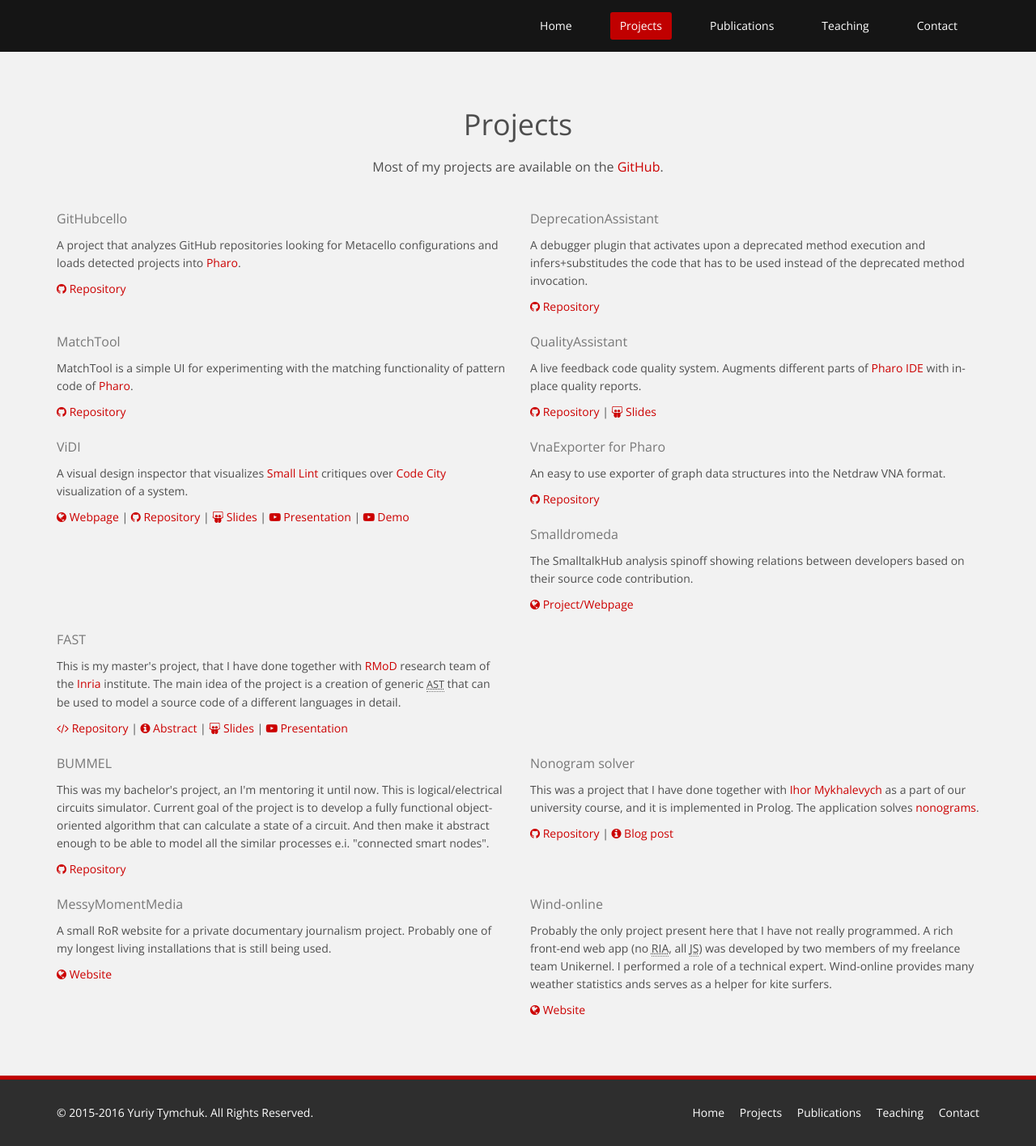
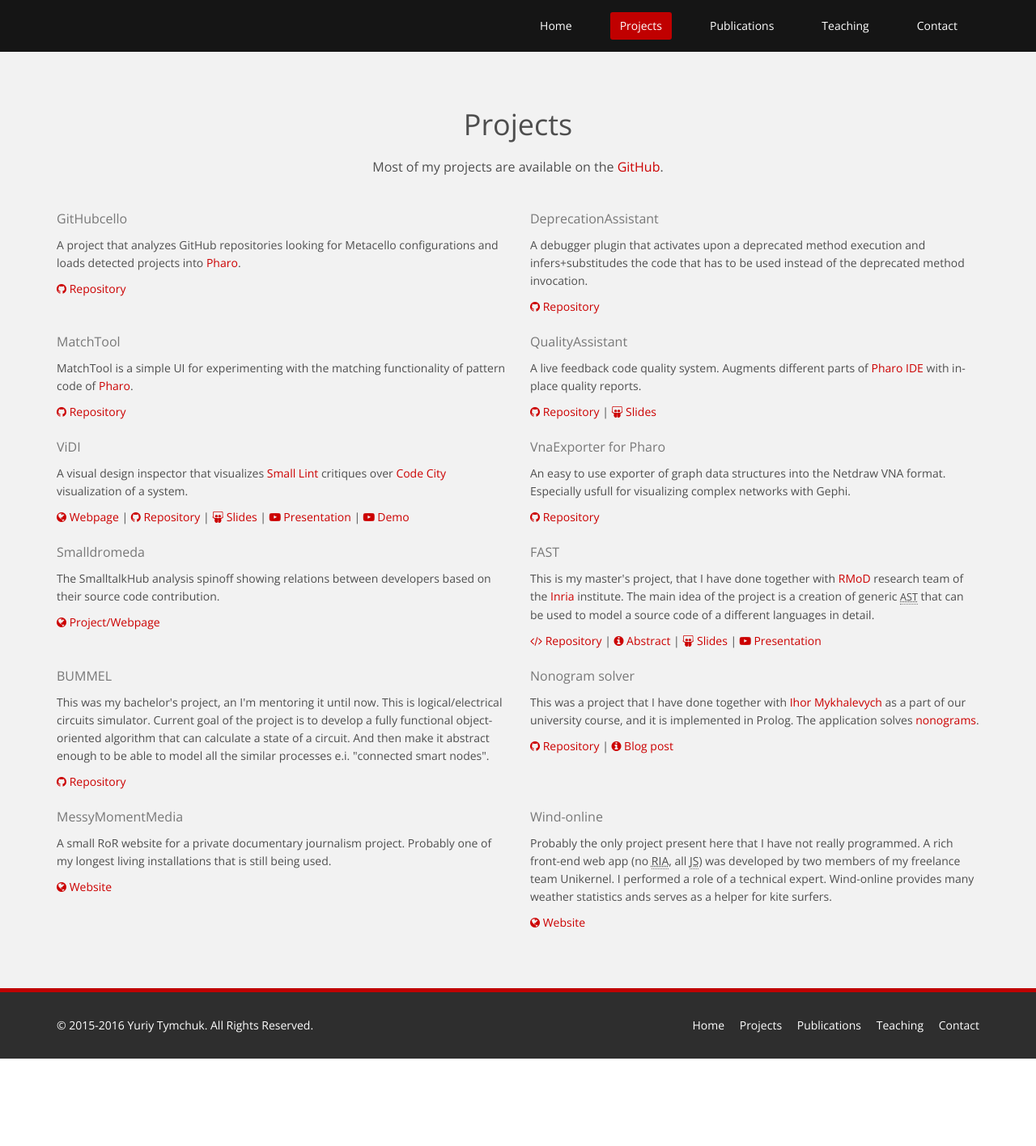
Before and after one commit to Uko/uko.github.io, a Jekyll site: the page built from projects.html, in a window 1280 px wide. Shown: the whole page at 81% size. Built offline with Jekyll 4.4.1, drawn with Linux system fonts in a browser that asks for light colours; nearby versions of some CDN libraries; after the commit the page ends 1308 px from its top, so only the background shows below that.

Commit message:
Updated VNA description

```diff
--- a/projects.html
+++ b/projects.html
@@ -95,7 +95,7 @@ title: Projects
       <div class="col-sm-6 wow fadeInDown" data-wow-duration="1000ms" data-wow-delay="600ms">
         <h3>VnaExporter for Pharo</h3>
         <p>
-          An easy to use exporter of graph data structures into the Netdraw VNA format.
+          An easy to use exporter of graph data structures into the Netdraw VNA format. Especially usfull for visualizing complex networks with Gephi.
         </p>
         <a href="https://github.com/Uko/VnaExporter" target="_blank">
           <i class="fa fa-github"></i>
```
